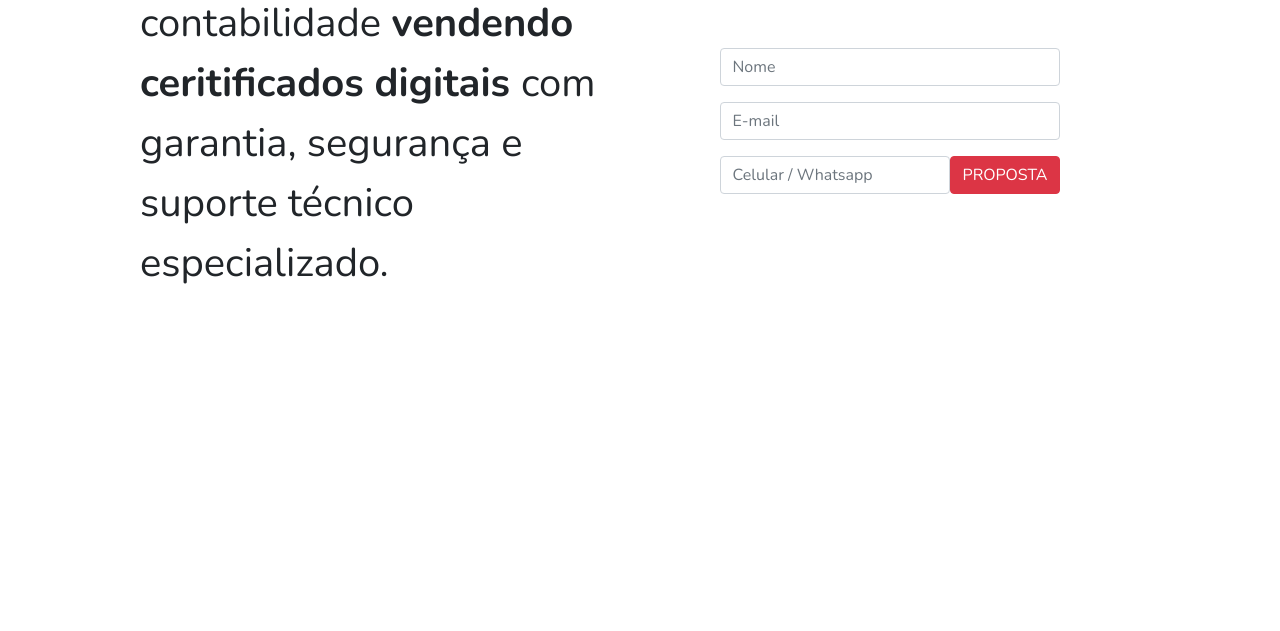
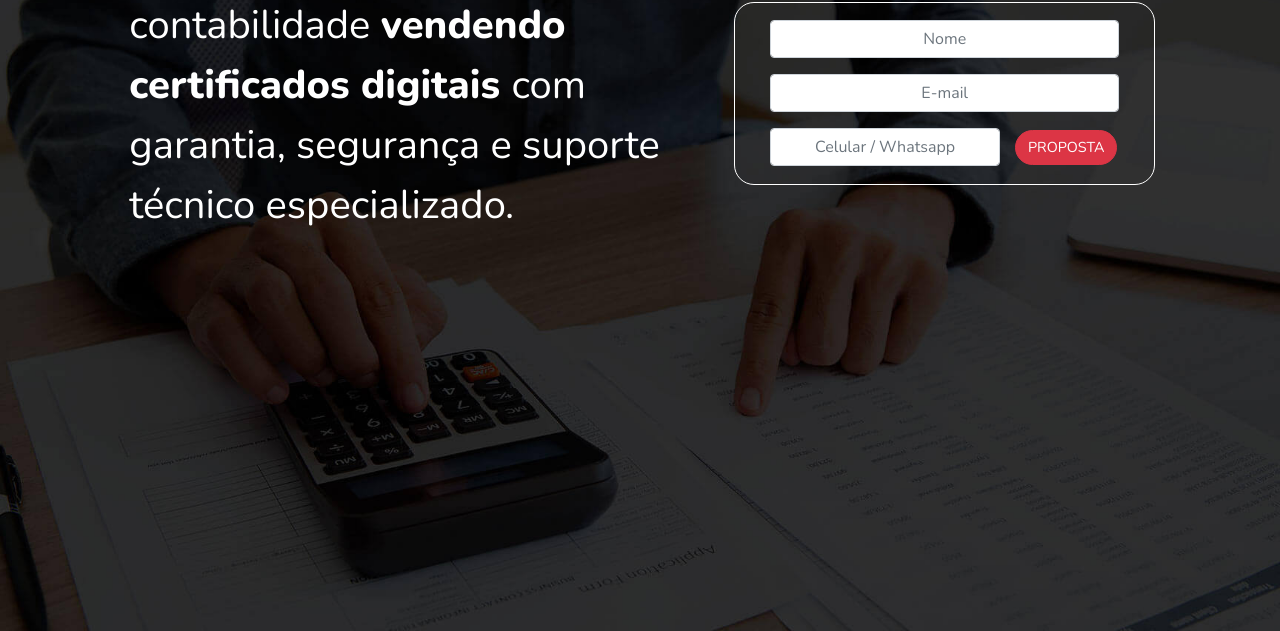
Before and after one commit to lucas-stellet/landing-page-sig, a website: page index.html in a window 1280 px wide. Shown: the part 260-891 px from the top of the page. Before the commit the page ends 800 px from the top, so only its background shows below. Drawn offline with nearby package versions, Linux system fonts and the light colour scheme.

```diff
--- a/assets/css/custom.css
+++ b/assets/css/custom.css
@@ -1,5 +1,9 @@
 body {
     font-family: 'Nunito', sans-serif;
+}
+
+input {
+    text-align: center;
 }
 
 /* NAVBAR */
@@ -7,11 +11,11 @@
 .logo-sig {
     width: 17rem;
     height: auto;
-    margin-left: 20%;
+    padding-left: 20%;
 }
 
 .navbar-nav {
-    margin-right: 5%;
+    padding-right: 5%;
 }
 
 .ml-5, .mx-5 {
@@ -27,7 +31,7 @@
 }
 
 .nav-link {
-    font-size: 1.5em;
+    font-size: 1.2em;
     font-weight: 800;
 }
 
@@ -41,12 +45,43 @@
 
 /* PROPOSTA */
 
+#proposta {
+    background-image: url("/assets/img/background-parceria-1.jpg");
+    background-repeat: no-repeat;
+    background-size: auto;
+    background-attachment: fixed;
+    background-position: center;
+    background-size: cover;
+    padding-left: 8%;
+    padding-right: 8%;
+    min-height: 100vh;
+    height: auto;
+}
+
 .proposta-main {
-    margin-top: 7%;
-    margin-left: 10%;
-    margin-right: 10%;
+    padding-top: 10%;
 }
 
 .proposta-text {
     font-size: 2.5rem;
+    margin-left: 5%;
+    color: white;
+    font-weight: 100;
 }
+
+.proposta-text strong {
+    font-weight: 800;
+}
+
+.proposta-form {
+    border: 1px solid white;
+    padding: 5% 10%;
+    border-radius: 20px;
+    box-sizing: content-box;
+}
+
+.btn-proposal {
+    margin-left: 15px;
+    border-radius: 50px;
+    font-size: 0.9rem;
+}
--- a/index.html
+++ b/index.html
@@ -12,6 +12,8 @@
     <!-- CSS -->
     <link rel="stylesheet" href="./assets/css/custom.css">
     <link rel="stylesheet" href="./assets/css/media.css">
+    <link rel="stylesheet" href="node_modules/awesomplete/awesomplete.theme.css" />
+
 
     <!-- Google Font Link-->
     <link href="https://fonts.googleapis.com/css?family=Nunito:200,300,400,600,700,800,800i,900&display=swap"
@@ -67,7 +69,7 @@
                                 <div class="row">
                                     <p>
                                         <strong>Aumente os lucros</strong> da sua contabilidade <strong> vendendo
-                                            ceritificados
+                                            certificados
                                             digitais
                                         </strong>com garantia, segurança e suporte
                                         técnico especializado.
@@ -79,19 +81,20 @@
 
                     <div class="col-md-6 d-flex justify-content-center align-items-center">
                         <div class="row">
-                            <div class="col-md-12">
+                            <div class="col-md-12 proposta-form">
                                 <form>
                                     <div class="form-group">
-                                        <input type="text" class="form-control" id="contato-form-name" aria-describedby="emailHelp"
-                                            placeholder="Nome">
+                                        <input type="text" class="form-control" id="contato-form-name"
+                                            placeholder="Nome" required minlength="2">
                                     </div>
                                     <div class="form-group">
-                                        <input type="email" class="form-control" id="contato-form-email" aria-describedby="emailHelp"
-                                            placeholder="E-mail">
+                                        <input type="email" class="form-control" id="contato-form-email"
+                                            placeholder="E-mail" required>
                                     </div>
                                     <div class="form-inline">
-                                        <input type="tel" class="form-control" id="contato-form-fone" placeholder="Celular / Whatsapp">
-                                        <button type="submit" class="btn btn-danger">PROPOSTA</button>
+                                        <input type="tel" class="form-control" id="contato-form-fone"
+                                            placeholder="Celular / Whatsapp" required>
+                                        <button type="submit" class="btn btn-danger btn-proposal">PROPOSTA</button>
                                     </div>
                                 </form>
                             </div>
@@ -109,6 +112,7 @@
     <script src="./node_modules/popper.js/dist/popper.min.js"></script>
     <script src="./node_modules/bootstrap/dist/js/bootstrap.min.js"></script>
     <script src="./node_modules/jquery-mask-plugin/dist/jquery.mask.min.js"></script>
+    <script src="node_modules/awesomplete/awesomplete.min.js" async></script>
     <script src="js/main.js"></script>
 
 
--- a/js/main.js
+++ b/js/main.js
@@ -1,8 +1,16 @@
 $(document).ready(function () {
     'use strict'
+
     /* Jquery Mask Plugin
     Plugin que mascara os dados inseridos pelo usuário no formulário de contato.*/
     $('#contato-form-fone').mask('(00) 00000-0000');
 
-
+    /* Awesomplete Plugin */
+    new Awesomplete('input[type="email"]', {
+        list: ["aol.com", "att.net", "comcast.net", "facebook.com", "gmail.com", "gmx.com", "googlemail.com", "google.com", "hotmail.com", "hotmail.co.uk", "mac.com", "me.com", "mail.com", "msn.com", "live.com", "sbcglobal.net", "verizon.net", "yahoo.com", "yahoo.co.uk"],
+        data: function (text, input) {
+            return input.slice(0, input.indexOf("@")) + "@" + text;
+        },
+        filter: Awesomplete.FILTER_STARTSWITH
+    });
 });
--- a/package.json
+++ b/package.json
@@ -14,6 +14,7 @@
   "license": "ISC",
   "dependencies": {
     "aos": "^2.3.4",
+    "awesomplete": "^1.1.5",
     "bootstrap": "^4.3.1",
     "jquery": "^3.4.1",
     "jquery-mask-plugin": "^1.14.16",
```
Also changed, not shown: 1 other file.
